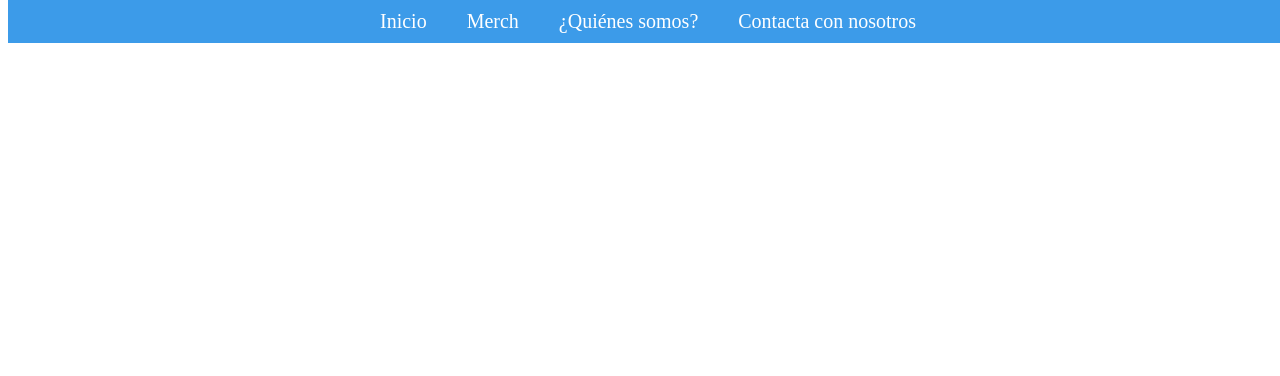
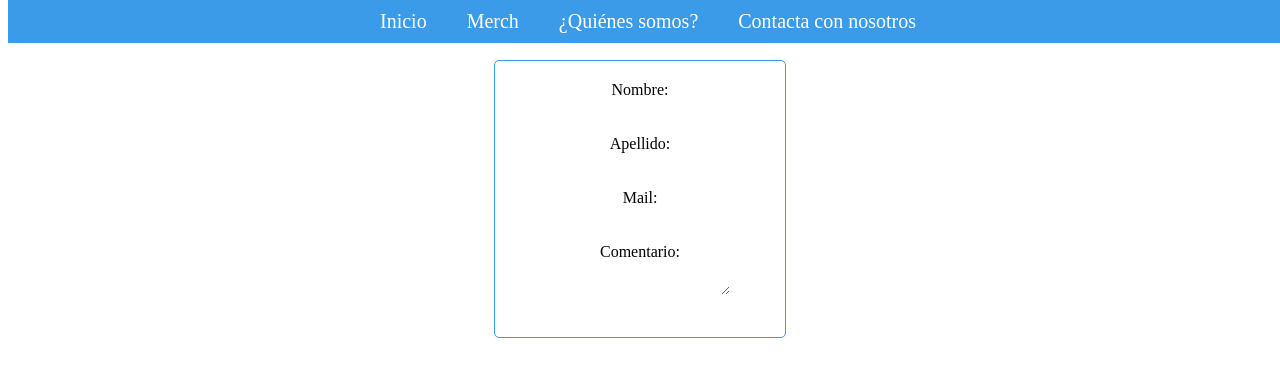
Before and after one commit to JuanCRodriguez0/TrabajoIntegrador, a plain HTML site: page contactaConNostros.html in a window 1280 px wide. Drawn offline with Linux system fonts and the light colour scheme.

Commit message:
Forms
Empecé el formulario y lo deje a la mitad

```diff
--- a/contactaConNostros.html
+++ b/contactaConNostros.html
@@ -14,5 +14,21 @@
             <li><a href="contactaConNostros.html">Contacta con nosotros</a></li>
         </ul>
     </div>
+
+    <div class="divForms">
+        <form class="formulario">
+            <label for="nombre">Nombre:</label><br>
+            <input type="text" name="nombre" required><br><br>
+
+            <label for="apellido">Apellido:</label><br>
+            <input type="text" name="apellido" required><br><br>
+
+            <label for="mail">Mail:</label><br>
+            <input type="email" name="mail" required><br><br>
+
+            <label for="comentario">Comentario:</label><br>
+            <textarea id="textoDeArea" name="comentario"></textarea><br><br>
+        </form>
+    </div>
 </body>
 </html>
--- a/style.css
+++ b/style.css
@@ -39,17 +39,17 @@ body {
     font-style: normal;
 }
 
-.titulo h1{
+.titulo h1 {
     text-align: center;
     font-family: 'LaLetraDeDios';
 }
 
-.tituloQuienesSomos h1{
+.tituloQuienesSomos h1 {
     text-align: center;
     font-family: 'LaLetraDeDios';
 }
 
-.textoQuienesSomos{
+.textoQuienesSomos {
     background-color: #3c9be9;
     border-radius: 10px;
     display: inline-block;
@@ -62,6 +62,23 @@ body {
     line-height: 1.6;
 }
 
-body{
+body {
     text-align: center;
 }
+
+.formulario {
+    border: 0.5px solid #3c9be9;
+    width: 250px;
+    padding: 20px;
+    border-radius: 5px;
+}
+
+.divForms {
+    display: flex;
+    margin: 0 auto;
+    justify-content: center;
+}
+
+input,textarea{
+    border: 0px;
+}
```
